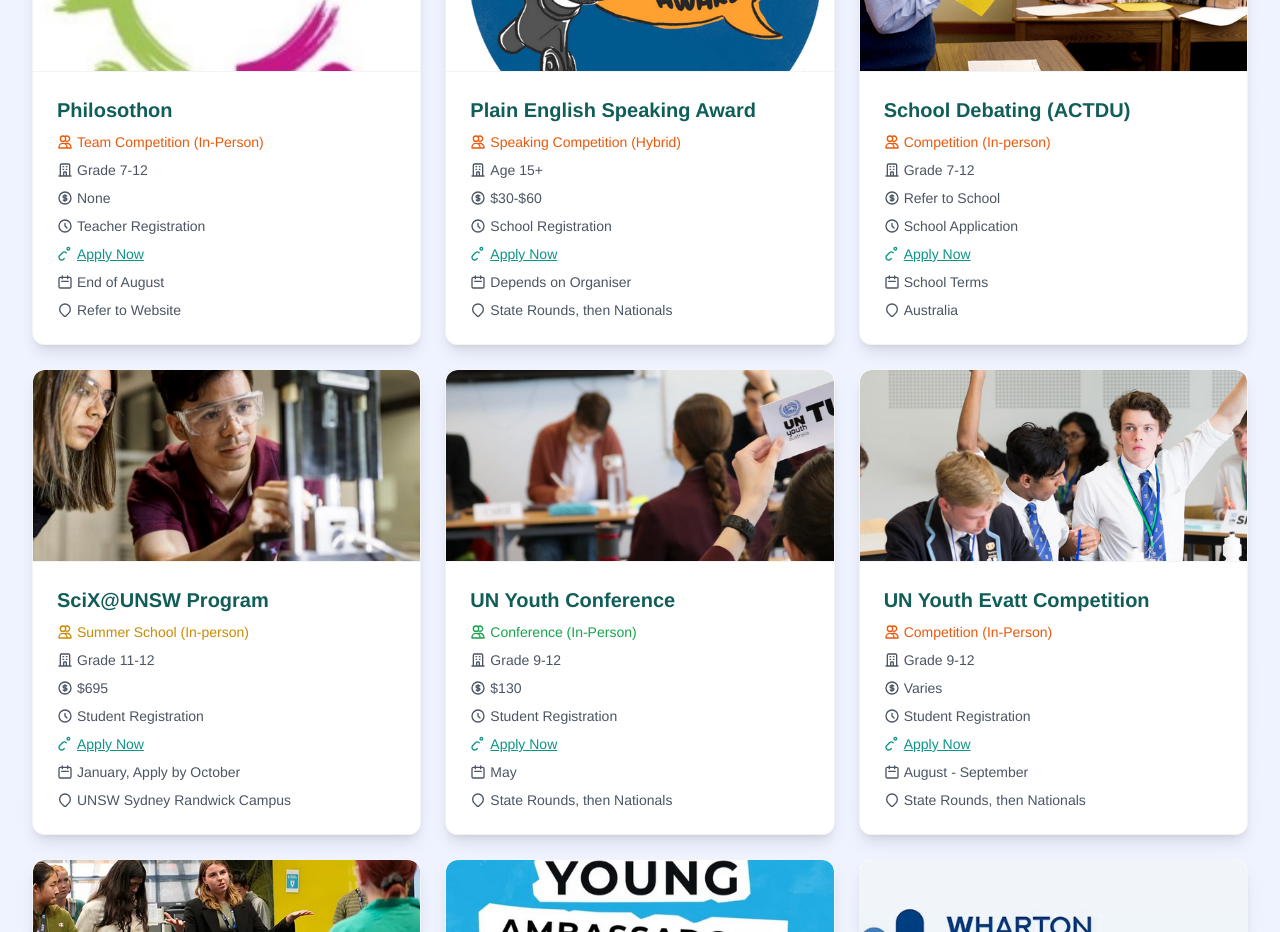
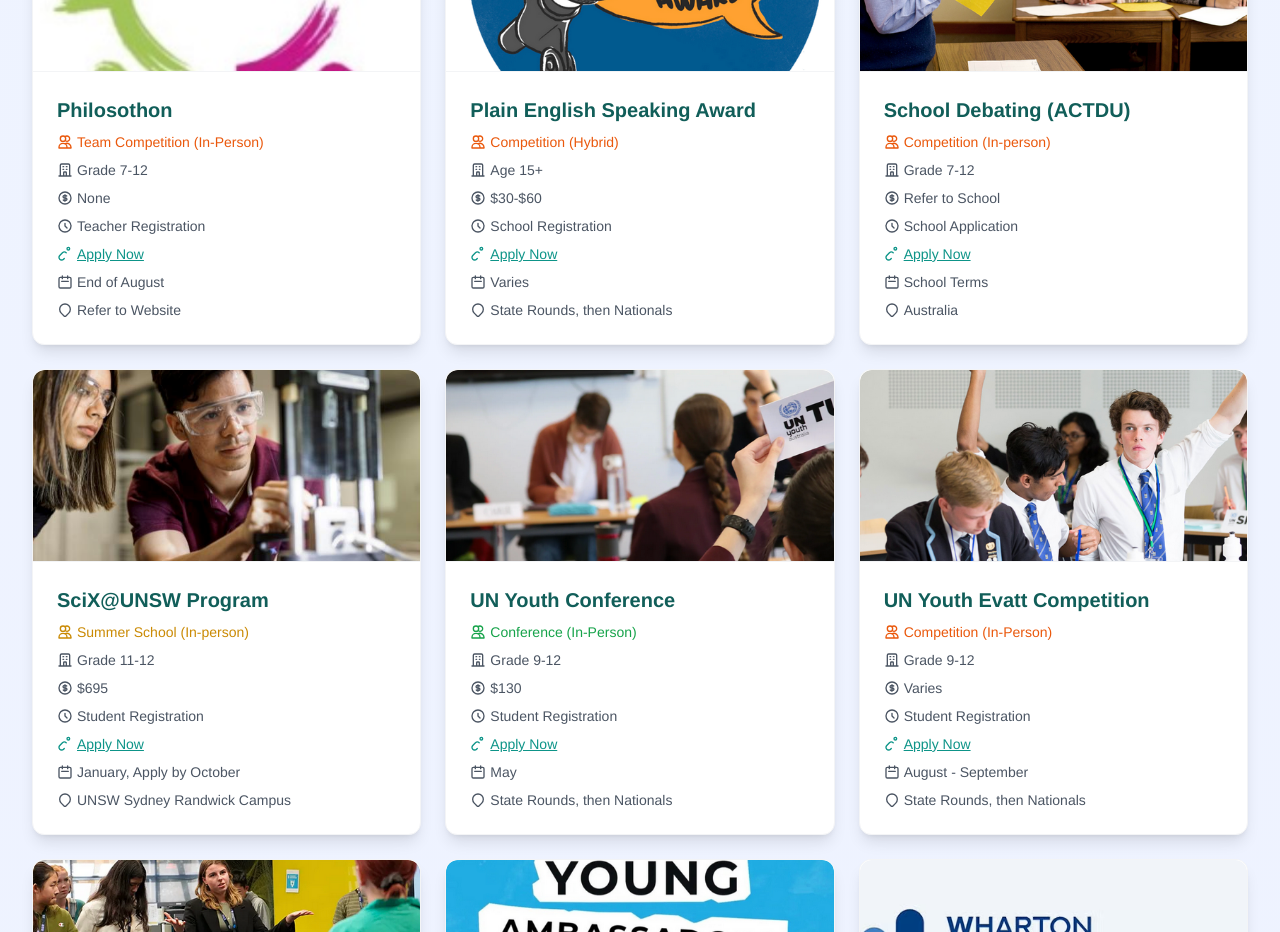
Before and after one commit to Jake-Handel/cgs-repo-pubic, a Vue app in the folder frontend/: page /opportunities in a window 1280 px wide. Shown: the part 3840-4772 px from the top of the page. Built offline with nearby package versions, Linux system fonts and the light colour scheme.

Commit message:
Update opportunities.js

```diff
--- a/frontend/src/data/opportunities.js
+++ b/frontend/src/data/opportunities.js
@@ -191,10 +191,10 @@ export default [
       id: 13,
       title: "Plain English Speaking Award",
       image: "plain-english-speaking-award.png",
-      type: "Speaking Competition (Hybrid)",
+      type: "Competition (Hybrid)",
       audience: "Age 15+",
       cost: "$30-$60",
-      date: "Depends on Organiser",
+      date: "Varies",
       location: "State Rounds, then Nationals",
       application: "School Registration",
       applicationLink: "https://artsunit.nsw.edu.au/program/plain-english-speaking-award",
```
